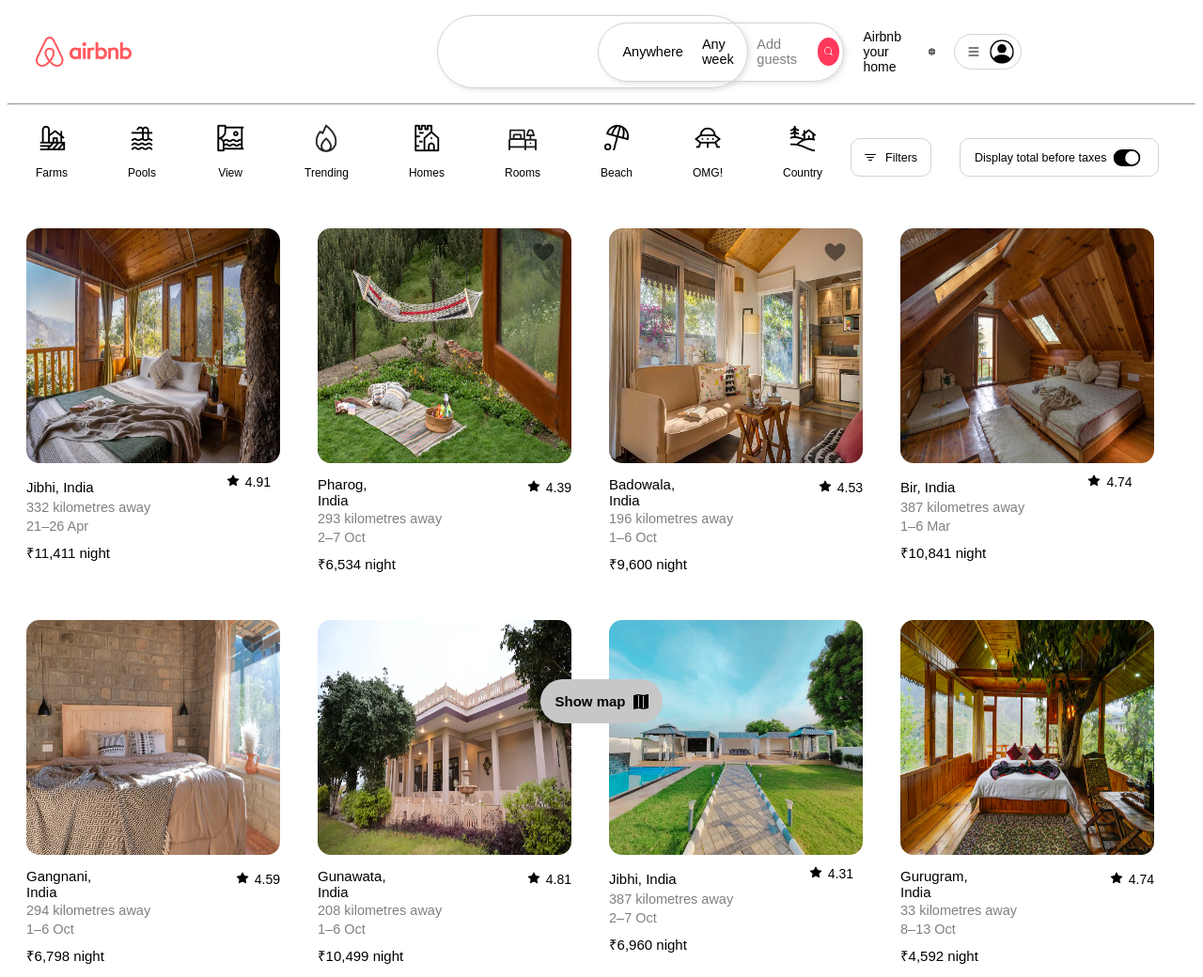
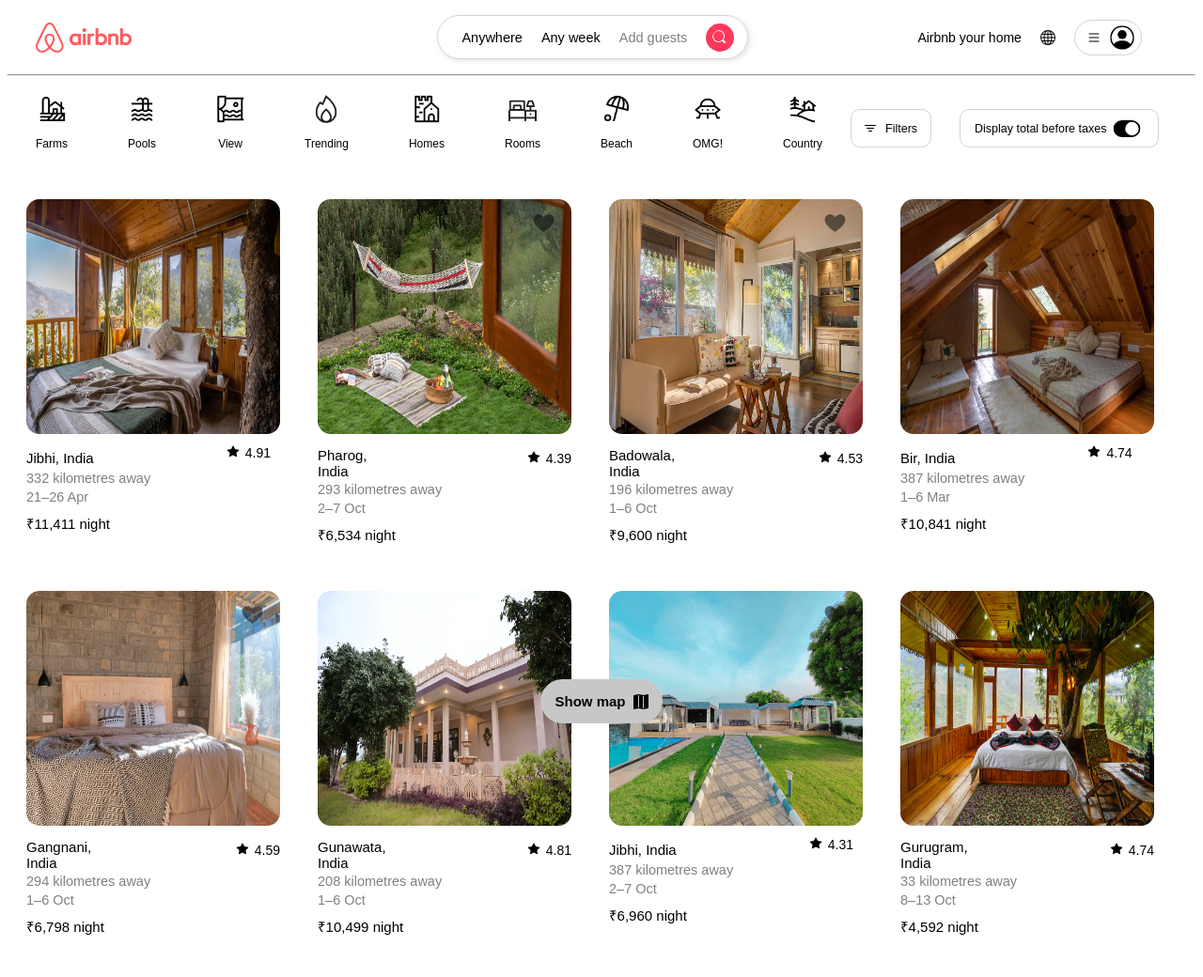
Before and after one commit to code-by-prashant/airbnb-clone, a plain HTML site: page index.html in a window 1280 px wide. Shown: the top 1040 px of the page at 94% size. Drawn offline with Linux system fonts and the light colour scheme.

Commit message:
Update index.html

```diff
--- a/index.html
+++ b/index.html
@@ -10,11 +10,13 @@
 </head>
 
 <body>
+
+    <!-- Navigation bar section -->
     <nav class="navbar">
         <img class="nav-image" src="image/Airbnb_Logo.png" alt="airbnb-logo">
 
+        <!-- Left section of the navigation bar -->
         <div class="nav-center-screen">
-                <div class="nav-center-screen">
             <p>Anywhere</p>
             <p>Any week</p>
             <p class="nav-center-p">Add guests</p>
@@ -25,6 +27,7 @@
             </svg>
         </div>
 
+        <!-- Center section of the navigation bar -->
         <div class="nav-center">
             <svg class="nav-search-icon" xmlns="http://www.w3.org/2000/svg" width="16" height="16" fill="currentColor"
                 class="bi bi-search" viewBox="0 0 16 16">
@@ -37,16 +40,17 @@
             </div>
         </div>
 
+        <!-- Right section of the navigation bar -->
         <div class="nav-right">
             <p class="nav-right-p">Airbnb your home</p>
-            <svg class="nav-right-globe-icon" xmlns="http://www.w3.org/2000/svg" width="16" height="16" fill="currentColor" class="bi bi-globe"
-                viewBox="0 0 16 16">
+            <svg class="nav-right-globe-icon" xmlns="http://www.w3.org/2000/svg" width="16" height="16"
+                fill="currentColor" class="bi bi-globe" viewBox="0 0 16 16">
                 <path
                     d="M0 8a8 8 0 1 1 16 0A8 8 0 0 1 0 8zm7.5-6.923c-.67.204-1.335.82-1.887 1.855A7.97 7.97 0 0 0 5.145 4H7.5V1.077zM4.09 4a9.267 9.267 0 0 1 .64-1.539 6.7 6.7 0 0 1 .597-.933A7.025 7.025 0 0 0 2.255 4H4.09zm-.582 3.5c.03-.877.138-1.718.312-2.5H1.674a6.958 6.958 0 0 0-.656 2.5h2.49zM4.847 5a12.5 12.5 0 0 0-.338 2.5H7.5V5H4.847zM8.5 5v2.5h2.99a12.495 12.495 0 0 0-.337-2.5H8.5zM4.51 8.5a12.5 12.5 0 0 0 .337 2.5H7.5V8.5H4.51zm3.99 0V11h2.653c.187-.765.306-1.608.338-2.5H8.5zM5.145 12c.138.386.295.744.468 1.068.552 1.035 1.218 1.65 1.887 1.855V12H5.145zm.182 2.472a6.696 6.696 0 0 1-.597-.933A9.268 9.268 0 0 1 4.09 12H2.255a7.024 7.024 0 0 0 3.072 2.472zM3.82 11a13.652 13.652 0 0 1-.312-2.5h-2.49c.062.89.291 1.733.656 2.5H3.82zm6.853 3.472A7.024 7.024 0 0 0 13.745 12H11.91a9.27 9.27 0 0 1-.64 1.539 6.688 6.688 0 0 1-.597.933zM8.5 12v2.923c.67-.204 1.335-.82 1.887-1.855.173-.324.33-.682.468-1.068H8.5zm3.68-1h2.146c.365-.767.594-1.61.656-2.5h-2.49a13.65 13.65 0 0 1-.312 2.5zm2.802-3.5a6.959 6.959 0 0 0-.656-2.5H12.18c.174.782.282 1.623.312 2.5h2.49zM11.27 2.461c.247.464.462.98.64 1.539h1.835a7.024 7.024 0 0 0-3.072-2.472c.218.284.418.598.597.933zM10.855 4a7.966 7.966 0 0 0-.468-1.068C9.835 1.897 9.17 1.282 8.5 1.077V4h2.355z" />
             </svg>
             <div class="nav-right-box">
-                <svg class="nav-right-filter" xmlns="http://www.w3.org/2000/svg" width="16" height="16" fill="currentColor" class="bi bi-list"
-                    viewBox="0 0 16 16">
+                <svg class="nav-right-filter" xmlns="http://www.w3.org/2000/svg" width="16" height="16"
+                    fill="currentColor" class="bi bi-list" viewBox="0 0 16 16">
                     <path fill-rule="evenodd"
                         d="M2.5 12a.5.5 0 0 1 .5-.5h10a.5.5 0 0 1 0 1H3a.5.5 0 0 1-.5-.5zm0-4a.5.5 0 0 1 .5-.5h10a.5.5 0 0 1 0 1H3a.5.5 0 0 1-.5-.5zm0-4a.5.5 0 0 1 .5-.5h10a.5.5 0 0 1 0 1H3a.5.5 0 0 1-.5-.5z" />
                 </svg>
@@ -62,6 +66,7 @@
 
     <hr class="hr-line">
 
+    <!-- Explore menu section -->
     <div class="menu-container">
 
         <div class="menu-conatiner-image">
@@ -103,6 +108,7 @@
             </div>
         </div>
 
+        <!-- Explore filter section -->
         <div class="menu-container-filter">
             <svg xmlns="http://www.w3.org/2000/svg" width="16" height="16" fill="currentColor" class="bi bi-filter"
                 viewBox="0 0 16 16">
@@ -112,6 +118,7 @@
             <p>Filters</p>
         </div>
 
+        <!-- Explore checkbox section -->
         <div class="menu-container-checkbox">
             <p>Display total before taxes</p>
             <svg class="menu-container-checkbox-logo" xmlns="http://www.w3.org/2000/svg" width="16" height="16"
@@ -122,8 +129,10 @@
 
     </div>
 
+    <!-- Content section -->
     <div class="container">
 
+        <!-- Card 1 -->
         <div class="card">
             <div class="card-header">
                 <img class="card-image" src="image/1.webp" alt="image">
@@ -141,13 +150,12 @@
                     <div class="listing-rating">4.91</div>
                 </div>
             </div>
-
             <div class="listing-distance">332 kilometres away</div>
             <div class="listing-date">21–26 Apr</div>
             <div class="listing-price">₹11,411 night</div>
         </div>
 
-
+        <!-- Card 2 -->
         <div class="card">
             <div class="card-header">
                 <img class="card-image" src="image/2.webp" alt="image">
@@ -171,6 +179,7 @@
             <div class="listing-price">₹6,534 night</div>
         </div>
 
+        <!-- Card 3 -->
         <div class="card">
             <div class="card-header">
                 <img class="card-image" src="image/3.webp" alt="image">
@@ -194,6 +203,7 @@
             <div class="listing-price">₹9,600 night</div>
         </div>
 
+        <!-- Card 4 -->
         <div class="card">
             <div class="card-header">
                 <img class="card-image" src="image/5.webp" alt="image">
@@ -211,12 +221,12 @@
                     <div class="listing-rating">4.74</div>
                 </div>
             </div>
-
             <div class="listing-distance">387 kilometres away</div>
             <div class="listing-date">1–6 Mar</div>
             <div class="listing-price">₹10,841 night</div>
         </div>
 
+        <!-- Card 5 -->
         <div class="card">
             <div class="card-header">
                 <img class="card-image" src="image/4.webp" alt="image">
@@ -234,13 +244,12 @@
                     <div class="listing-rating">4.59</div>
                 </div>
             </div>
-
             <div class="listing-distance">294 kilometres away</div>
             <div class="listing-date">1–6 Oct</div>
             <div class="listing-price">₹6,798 night</div>
         </div>
 
-
+        <!-- Card 6 -->
         <div class="card">
             <div class="card-header">
                 <img class="card-image" src="image/6.webp" alt="image">
@@ -258,13 +267,12 @@
                     <div class="listing-rating">4.81</div>
                 </div>
             </div>
-
             <div class="listing-distance">208 kilometres away</div>
             <div class="listing-date">1–6 Oct</div>
             <div class="listing-price">₹10,499 night</div>
         </div>
 
-
+        <!-- Card 7 -->
         <div class="card">
             <div class="card-header">
                 <img class="card-image" src="image/7.webp" alt="image">
@@ -282,13 +290,12 @@
                     <div class="listing-rating">4.31</div>
                 </div>
             </div>
-
             <div class="listing-distance">387 kilometres away</div>
             <div class="listing-date">2–7 Oct</div>
             <div class="listing-price">₹6,960 night</div>
         </div>
 
-
+        <!-- Card 8 -->
         <div class="card">
             <div class="card-header">
                 <img class="card-image" src="image/8.webp" alt="image">
@@ -306,26 +313,28 @@
                     <div class="listing-rating">4.74</div>
                 </div>
             </div>
-
             <div class="listing-distance">33 kilometres away</div>
             <div class="listing-date">8–13 Oct</div>
             <div class="listing-price">₹4,592 night</div>
         </div>
-
-        <div class="show-map">
-            <label class="show-map-button">Show map</label>
-            <img class="show-map-icon" src="image/map-fill.svg">
-        </div>
-
     </div>
 
+    <!-- Show map button -->
+    <div class="show-map">
+        <label class="show-map-button">Show map</label>
+        <img class="show-map-icon" src="image/map-fill.svg">
+    </div>
+
+    <!-- Continue exploring and Show more button -->
     <div class="end-info">
         <h3>Continue exploring farms</h3>
         <label class="end-info-button">Show more</label>
     </div>
 
+    <!-- Footer section -->
     <footer class="site-footer">
 
+        <!-- List 1 -->
         <div class="footer-section">
             <h3>Support</h3>
             <ul>
@@ -336,8 +345,9 @@
                 <li>Cancellation options</li>
                 <li>Report neighborhood concern</li>
             </ul>
+        </div>
 
-        </div>
+        <!-- List 2 -->
         <div class="footer-section">
             <h3>Hosting</h3>
             <ul>
@@ -347,9 +357,9 @@
                 <li>Community forum</li>
                 <li>Hosting responsibly</li>
             </ul>
-
         </div>
 
+        <!-- List 3 -->
         <div class="footer-section">
             <h3>Airbnb</h3>
             <ul>
```
